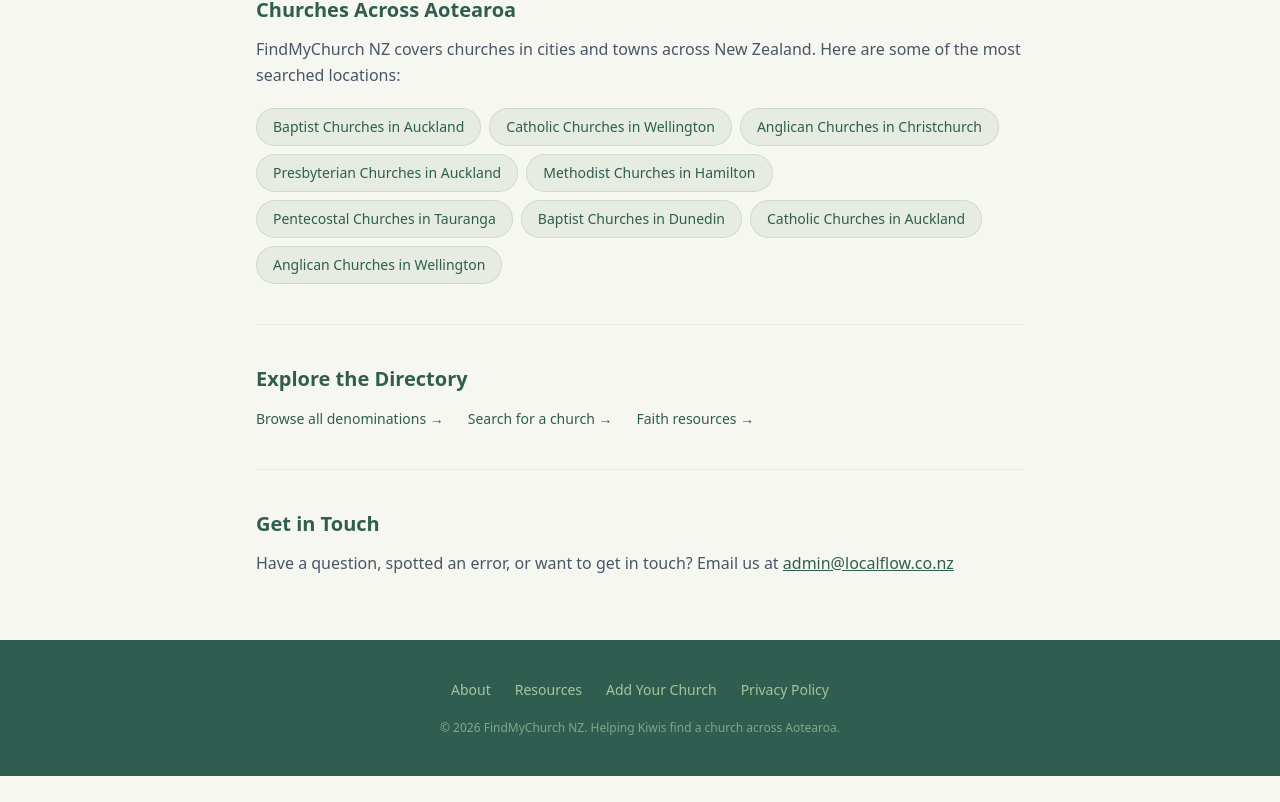
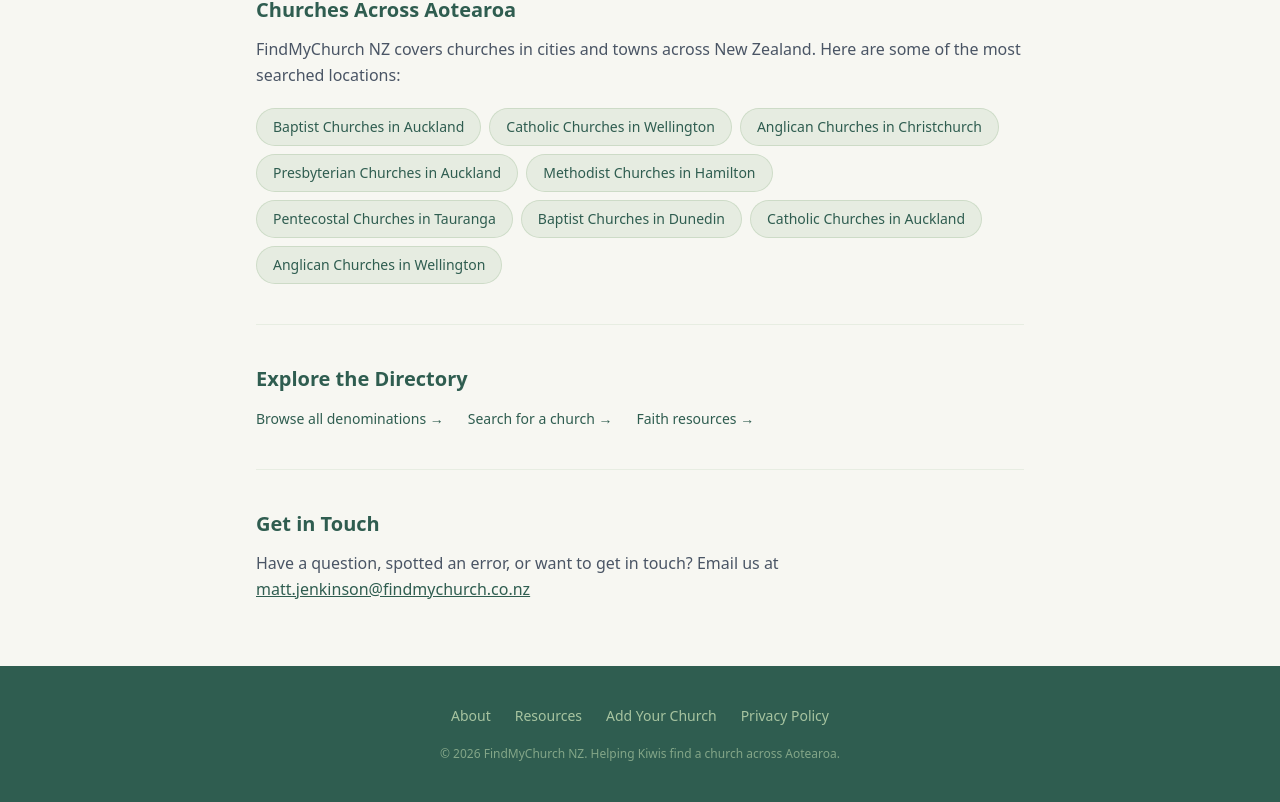
Before and after one commit to mattjenkinson3000/churchdirectory, a Next.js app: page /about in a window 1280 px wide. Shown: the part 1567-2369 px from the top of the page. Before the commit the page ends 2343 px from the top, so only its background shows below. Built offline with nearby package versions, Linux system fonts and the light colour scheme.

Commit message:
Update contact email to matt.jenkinson@findmychurch.co.nz

```diff
--- a/src/app/about/page.js
+++ b/src/app/about/page.js
@@ -73,7 +73,7 @@ const jsonLd = [
     description: 'Free church directory listing over 1,500 churches across Aotearoa New Zealand',
     contactPoint: {
       '@type': 'ContactPoint',
-      email: 'admin@localflow.co.nz',
+      email: 'matt.jenkinson@findmychurch.co.nz',
       contactType: 'customer support',
     },
     areaServed: 'NZ',
@@ -232,10 +232,10 @@ export default function AboutPage() {
               <p className="text-gray-600 leading-relaxed">
                 Have a question, spotted an error, or want to get in touch? Email us at{' '}
                 <a
-                  href="mailto:admin@localflow.co.nz"
+                  href="mailto:matt.jenkinson@findmychurch.co.nz"
                   className="text-deep-green underline hover:no-underline"
                 >
-                  admin@localflow.co.nz
+                  matt.jenkinson@findmychurch.co.nz
                 </a>
               </p>
             </div>
--- a/src/app/add-church/page.js
+++ b/src/app/add-church/page.js
@@ -363,8 +363,8 @@ export default function AddChurchPage() {
             {status === 'error' && (
               <p className="text-red-500 text-sm">
                 Something went wrong. Please try again or email us at{' '}
-                <a href="mailto:admin@localflow.co.nz" className="underline">
-                  admin@localflow.co.nz
+                <a href="mailto:matt.jenkinson@findmychurch.co.nz" className="underline">
+                  matt.jenkinson@findmychurch.co.nz
                 </a>
               </p>
             )}
--- a/src/app/api/notify-church-submission/route.js
+++ b/src/app/api/notify-church-submission/route.js
@@ -8,7 +8,7 @@ export async function POST(request) {
 
     await resend.emails.send({
       from: 'FindMyChurch NZ <onboarding@resend.dev>',
-      to: 'admin@localflow.co.nz',
+      to: 'matt.jenkinson@findmychurch.co.nz',
       subject: `New Church Submission - ${churchName}`,
       text: `A new church has been submitted to FindMyChurch NZ.
 
--- a/src/app/api/notify-church-update/route.js
+++ b/src/app/api/notify-church-update/route.js
@@ -26,7 +26,7 @@ export async function POST(request) {
 
     await resend.emails.send({
       from: 'FindMyChurch NZ <onboarding@resend.dev>',
-      to: 'admin@localflow.co.nz',
+      to: 'matt.jenkinson@findmychurch.co.nz',
       subject: `Church Update Request - ${churchName}`,
       text: `A church has requested an update to their listing.
 
--- a/src/app/churches/[slug]/suggest-update/page.js
+++ b/src/app/churches/[slug]/suggest-update/page.js
@@ -341,7 +341,7 @@ export default function SuggestUpdatePage() {
             {status === 'error' && (
               <p className="text-red-500 text-sm">
                 Something went wrong. Please try again or email us at{' '}
-                <a href="mailto:admin@localflow.co.nz" className="underline">admin@localflow.co.nz</a>
+                <a href="mailto:matt.jenkinson@findmychurch.co.nz" className="underline">matt.jenkinson@findmychurch.co.nz</a>
               </p>
             )}
 
--- a/src/app/privacy/page.js
+++ b/src/app/privacy/page.js
@@ -41,11 +41,11 @@ const SECTIONS = [
   },
   {
     heading: '7. Data Retention',
-    body: 'Church listing information is retained for as long as the listing is active on the directory. You may request removal of your church listing or contact information at any time by emailing admin@localflow.co.nz',
+    body: 'Church listing information is retained for as long as the listing is active on the directory. You may request removal of your church listing or contact information at any time by emailing matt.jenkinson@findmychurch.co.nz',
   },
   {
     heading: '8. Your Rights',
-    body: 'You have the right to request access to, correction of, or deletion of any personal information we hold about you. To exercise these rights, contact us at admin@localflow.co.nz',
+    body: 'You have the right to request access to, correction of, or deletion of any personal information we hold about you. To exercise these rights, contact us at matt.jenkinson@findmychurch.co.nz',
   },
   {
     heading: '9. Changes to This Policy',
@@ -53,7 +53,7 @@ const SECTIONS = [
   },
   {
     heading: '10. Contact',
-    body: 'For any privacy-related questions, contact us at admin@localflow.co.nz',
+    body: 'For any privacy-related questions, contact us at matt.jenkinson@findmychurch.co.nz',
   },
 ]
 
```
